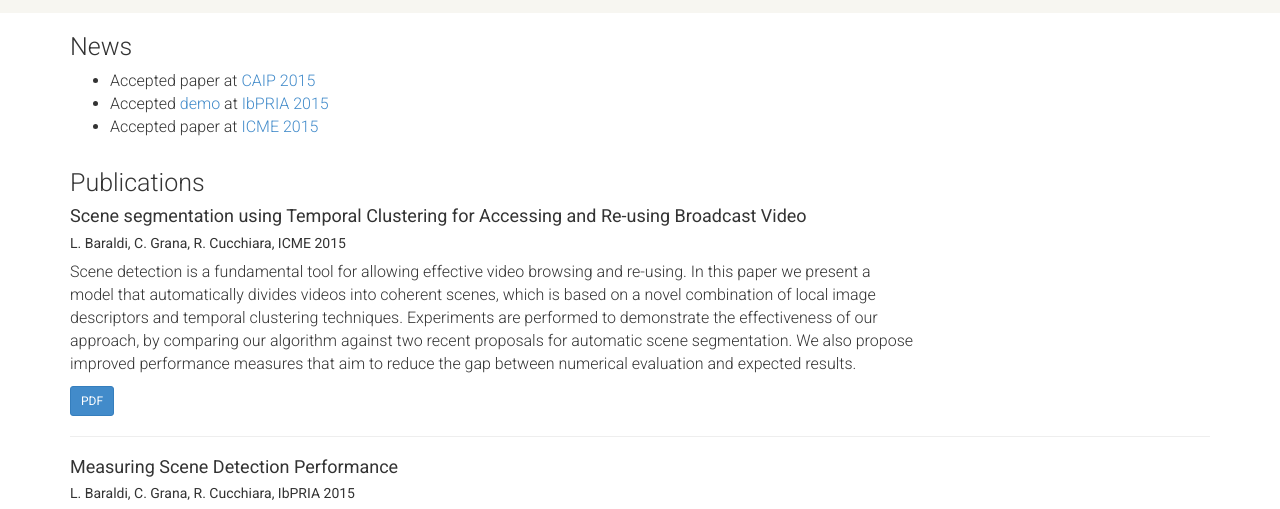
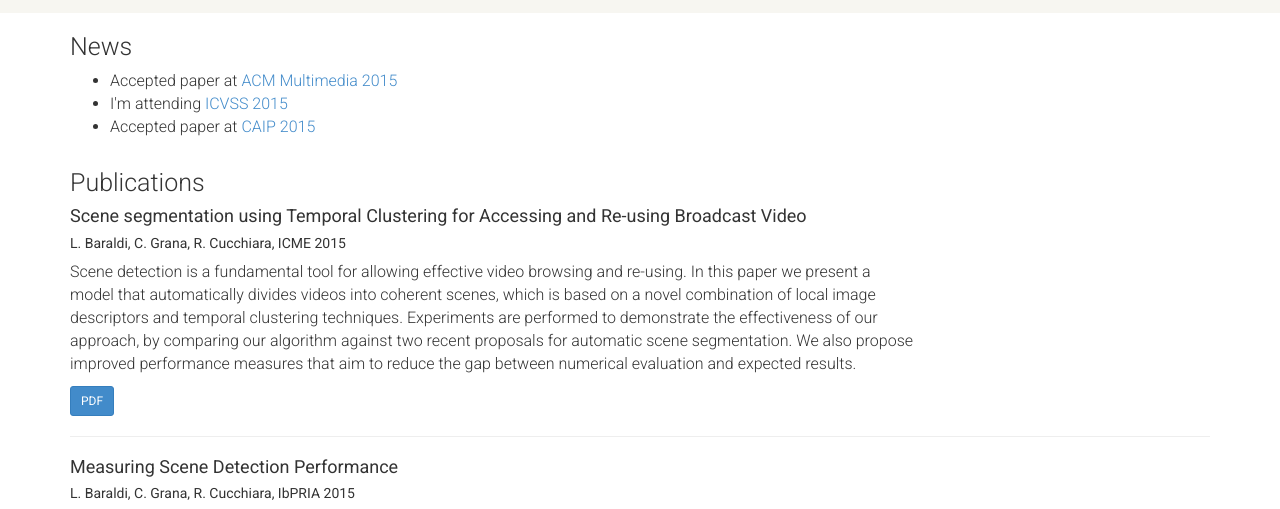
Before and after one commit to ominux/baraldilorenzo.github.io, a plain HTML site: page index.html in a window 1280 px wide. Shown: the part 242-751 px from the top of the page. Drawn offline with nearby package versions, Linux system fonts and the light colour scheme.

Commit message:
Added ICVSS and ACMMM15

```diff
--- a/index.html
+++ b/index.html
@@ -51,9 +51,9 @@
         <div class="col-md-12">
           <h2>News</h2>
 		  <ul>
+			<li>Accepted paper at <a href="http://acmmm.org/">ACM Multimedia 2015</a></li>
+			<li>I'm attending <a href="http://svg.dmi.unict.it/icvss2015/">ICVSS 2015</a></li>
 			<li>Accepted paper at <a href="http://caip.eu.org/caip2015/">CAIP 2015</a></li>
-			<li>Accepted <a href="http://imagelab.ing.unimore.it/scenedemo">demo</a> at <a href="http://www.ibpria.org/2015/">IbPRIA 2015</a></li>
-			<li>Accepted paper at <a href="http://www.icme2015.ieee-icme.org">ICME 2015</a></li>
 		  </ul>
         </div>
       </div>
```
